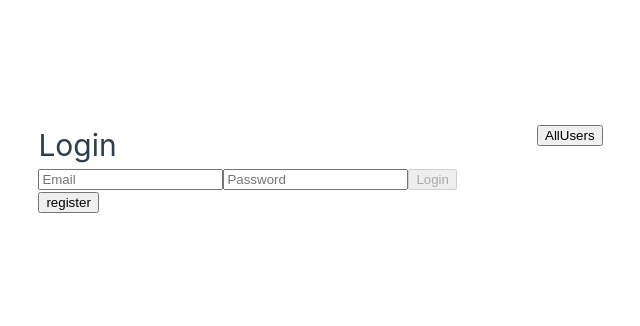
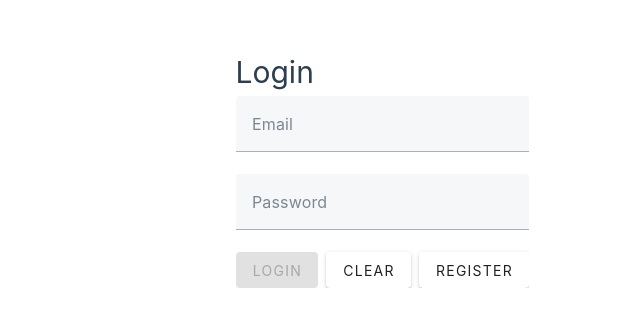
Before and after one commit to tampert/resume-vue, a Vue app: page / in a window 1280 px wide. Shown: the part 232-558 px from the top of the page, without its empty margins (103-743 px from the left). Built offline with nearby package versions, Linux system fonts and the light colour scheme.

Commit message:
Add vuetify, Add validation

```diff
--- a/package.json
+++ b/package.json
@@ -10,6 +10,9 @@
     "server": "npx nodemon server.cjs"
   },
   "dependencies": {
+    "@types/vuelidate": "^0.7.22",
+    "@vuelidate/core": "^2.0.3",
+    "@vuelidate/validators": "^2.0.4",
     "axios": "^1.8.3",
     "bcryptjs": "^3.0.2",
     "body-parser": "^1.20.3",
@@ -20,7 +23,8 @@
     "pg": "^8.13.3",
     "pinia": "^3.0.1",
     "pinia-plugin-persistedstate": "^4.2.0",
-    "vue": "^3.5.13"
+    "vue": "^3.5.13",
+    "vuetify": "^3.7.17"
   },
   "devDependencies": {
     "@vitejs/plugin-vue": "^5.2.1",
--- a/src/App.vue
+++ b/src/App.vue
@@ -1,11 +1,10 @@
 <script setup>
-// import HeaderComponent from './components/HeaderComponent.vue'
 import { computed } from "vue";
 import Dashboard from "@/components/Dashboard.vue";
 import Login from "@/components/Login.vue";
-import AllUsersList from "@/components/users/AllUsersList.vue";
 import Register from "@/components/Register.vue";
 import { useUserStore } from "@/stores/src/userStore";
+
 const userStore = useUserStore();
 
 const showLogin = computed(
@@ -17,46 +16,22 @@ const showRegister = computed(
 </script>
 
 <template>
-  <header>
-    <!-- <img alt="Vue logo" class="logo" src="./assets/logo.svg" width="125" height="125" /> -->
+  <v-container>
+    <v-row>
+      <div class="wrapper">
+        <Login v-if="showLogin" />
+        <Register v-if="showRegister" />
+      </div>
+    </v-row>
 
-    <div class="wrapper">
-      <Login v-if="showLogin" />
-      <Register v-if="showRegister" />
-    </div>
-  </header>
-
-  <main>
-    <Dashboard v-if="userStore.isAuthenticated" />
-    <AllUsersList />
-  </main>
+    <v-row>
+      <Dashboard v-if="userStore.isAuthenticated" />
+    </v-row>
+  </v-container>
 </template>
 
 <style scoped>
 header {
   line-height: 1.5;
 }
-
-.logo {
-  display: block;
-  margin: 0 auto 2rem;
-}
-
-@media (min-width: 1024px) {
-  header {
-    display: flex;
-    place-items: center;
-    padding-right: calc(var(--section-gap) / 2);
-  }
-
-  .logo {
-    margin: 0 2rem 0 0;
-  }
-
-  /* header .wrapper {
-    display: flex;
-    place-items: flex-start;
-    flex-wrap: wrap;
-  } */
-}
 </style>
--- a/src/components/Dashboard.vue
+++ b/src/components/Dashboard.vue
@@ -1,12 +1,20 @@
 <script setup>
-import { useUserStore } from '../stores/src/userStore';
+import AllUsersList from "@/components/users/AllUsersList.vue";
+import { useUserStore } from "@/stores/src/userStore";
 const userStore = useUserStore();
 </script>
 
 <template>
-  <div>
-    <h1>Dashboard</h1>
-    <p v-if="userStore.isAuthenticated">Welcome, {{ userStore.user.name }} ({{ userStore.userInitials }})</p>
-    <button @click="userStore.logout">Logout</button>
-  </div>
+  <v-container>
+    <v-row>
+      <h1>Dashboard</h1>
+      <p v-if="userStore.isAuthenticated">
+        Welcome, {{ userStore.user.name }} ({{ userStore.userInitials }})
+      </p>
+      <v-btn @click="userStore.logout">Logout</v-btn>
+    </v-row>
+    <v-row>
+      <AllUsersList />
+    </v-row>
+  </v-container>
 </template>
--- a/src/components/HeaderComponent.vue
+++ /dev/null
@@ -1,43 +0,0 @@
-<!--
-<HeaderComponent msg="You did it!" />
--->
-<script setup>
-defineProps({
-  msg: {
-    type: String,
-    required: true,
-  },
-});
-</script>
-
-<template>
-  <div class="greetings">
-    <h1 class="green">{{ msg }}</h1>
-    <h3>You’ve successfully created a project with</h3>
-  </div>
-</template>
-
-<style scoped>
-h1 {
-  font-weight: 500;
-  font-size: 2.6rem;
-  position: relative;
-  top: -10px;
-}
-
-h3 {
-  font-size: 1.2rem;
-}
-
-.greetings h1,
-.greetings h3 {
-  text-align: center;
-}
-
-@media (min-width: 1024px) {
-  .greetings h1,
-  .greetings h3 {
-    text-align: left;
-  }
-}
-</style>
--- a/src/components/Login.vue
+++ b/src/components/Login.vue
@@ -1,32 +1,90 @@
 <script setup>
-import { ref } from "vue";
+import { reactive } from "vue";
+import { useVuelidate } from "@vuelidate/core";
+import { email, required } from "@vuelidate/validators";
+
 import { useUserStore } from "@/stores/src/userStore";
 
 const userStore = useUserStore();
-const name = ref("");
-const email = ref("");
-const password = ref("");
+
+const initialState = {
+  password: "",
+  email: "",
+};
+const state = reactive({
+  ...initialState,
+});
+const rules = {
+  password: { required },
+  email: { required, email },
+};
+
+const v$ = useVuelidate(rules, state);
+
+const clear = () => {
+  v$.value.$reset();
+
+  for (const [key, value] of Object.entries(initialState)) {
+    state[key] = value;
+  }
+};
 
 const handleLogin = async () => {
-  await userStore.login(email.value, password.value);
+  try {
+    await userStore.login(state.email, state.password);
+  } catch (err) {
+    console.log(err);
+  }
 };
 </script>
 
 <template>
-  <div>
-    <h1>Login</h1>
-  </div>
-  <div>
-    <input v-model="email" placeholder="Email" />
-    <input v-model="password" type="password" placeholder="Password" />
-    <button
-      @click="handleLogin"
-      :disabled="userStore.isLoading || !email || !password"
-    >
-      {{ userStore.isLoading ? "Logging in..." : "Login" }}
-    </button>
-  </div>
-  <button @click="userStore.isRegister = true" :disabled="userStore.isLoading">
-    register
-  </button>
+  <v-container>
+    <v-row>
+      <v-responsive class="mx-auto" max-width="344">
+        <h1>Login</h1>
+        <v-text-field
+          v-model="state.email"
+          :error-messages="
+            v$.email.$errors.map((e) =>
+              typeof e.$message === 'string' ? e.$message : e.$message.value
+            )
+          "
+          required
+          placeholder="Email"
+          label="Email"
+          @blur="v$.email.$touch"
+          @input="v$.email.$touch"
+        />
+        <v-text-field
+          v-model="state.password"
+          :error-messages="
+            v$.password.$errors.map((e) =>
+              typeof e.$message === 'string' ? e.$message : e.$message.value
+            )
+          "
+          required
+          type="password"
+          placeholder="Password"
+          label="Password"
+          @blur="v$.password.$touch"
+          @input="v$.password.$touch"
+        />
+        <v-btn
+          @click="handleLogin"
+          :disabled="userStore.isLoading || !state.email || !state.password"
+        >
+          {{ userStore.isLoading ? "Logging in..." : "Login" }}
+        </v-btn>
+        <v-btn class="ml-2" @click="clear"> clear </v-btn>
+        <v-btn
+          :disabled="userStore.isLoading"
+          class="ml-2"
+          @click="userStore.isRegister = true"
+        >
+          register
+        </v-btn>
+      </v-responsive>
+    </v-row>
+  </v-container>
 </template>
--- a/src/components/Register.vue
+++ b/src/components/Register.vue
@@ -13,25 +13,33 @@ const handleRegister = async () => {
 </script>
 
 <template>
-  <div>
+  <v-container>
+    <v-row>
+      <v-responsive class="mx-auto" max-width="344">
         <h1>Register</h1>
-  </div>
-  <div>
-    <input v-model="name" placeholder="Name" />
-    <input v-model="email" placeholder="Email" />
-    <input v-model="password" type="password" placeholder="Password" />
-    <button
+
+        <v-text-field v-model="name" placeholder="Name" />
+        <v-text-field v-model="email" placeholder="Email" />
+        <v-text-field
+          v-model="password"
+          type="password"
+          placeholder="Password"
+        />
+        <v-btn
           @click="handleRegister"
           :disabled="userStore.isLoading || !name || !email || !password"
         >
           register
-    </button>
-    <button
+        </v-btn>
+        <v-btn
           @click="userStore.isRegister = false"
           :disabled="userStore.isLoading"
           v-if="userStore.isRegister"
+          class="ml-2"
         >
           cancel
-    </button>
-  </div>
+        </v-btn>
+      </v-responsive>
+    </v-row>
+  </v-container>
 </template>
--- a/src/main.js
+++ b/src/main.js
@@ -1,13 +1,25 @@
-import './assets/main.css'
+import "./assets/main.css";
 
-import { createApp } from 'vue';
-import { createPinia } from 'pinia';
-import piniaPersist from 'pinia-plugin-persistedstate';
-import App from './App.vue';
+import { createApp } from "vue";
+import { createPinia } from "pinia";
+import piniaPersist from "pinia-plugin-persistedstate";
+import App from "./App.vue";
+
+// Vuetify
+import "vuetify/styles";
+import { createVuetify } from "vuetify";
+import * as components from "vuetify/components";
+import * as directives from "vuetify/directives";
 
 const pinia = createPinia();
 pinia.use(piniaPersist); // Enable persisted state
 
+const vuetify = createVuetify({
+  components,
+  directives,
+});
+
 const app = createApp(App);
 app.use(pinia);
-app.mount('#app');
+app.use(vuetify);
+app.mount("#app");
--- a/src/stores/src/userStore.js
+++ b/src/stores/src/userStore.js
@@ -26,16 +26,6 @@ export const useUserStore = defineStore(
     // 🔵 ACTIONS (Functions that Modify State)
     const login = async (email, password) => {
       isLoading.value = true;
-      // try {
-      //   // Fake API call simulation (Replace with real API request)
-      //   await new Promise((resolve) => setTimeout(resolve, 1000));
-      //   user.value = { name: 'John Doe', email: 'john@example.com' };
-      //   token.value = 'fake-token-12345';
-      // } catch (error) {
-      //   console.error("Login failed:", error);
-      // } finally {
-      //   isLoading.value = false;
-      // }
 
       try {
         const response = await axios.post("http://localhost:5001/login", {
@@ -46,14 +36,14 @@ export const useUserStore = defineStore(
         if (response.data.token) {
           token.value = response.data.token;
           user.value = response.data.user;
-          isAuthenticated.value = true;
           localStorage.setItem("token", token.value);
         }
       } catch (error) {
-        console.error("Login failed:", error.response?.data || error.message);
-        throw new Error(error.response?.data?.error || "Login failed");
+        const errorMessage =
+          error.response?.data?.error ?? "An unknown error occurred";
+        throw new Error(errorMessage);
       } finally {
-        isLoading.value = false; // Stop loading
+        isLoading.value = false;
       }
     };
 
```
Also changed, not shown: jsconfig.json (+10 -0 lines), src/assets/logo.svg (deleted), 1 other file (tests, documents, lock files or other folders). Lines whose indentation alone changed are shown as unchanged.
